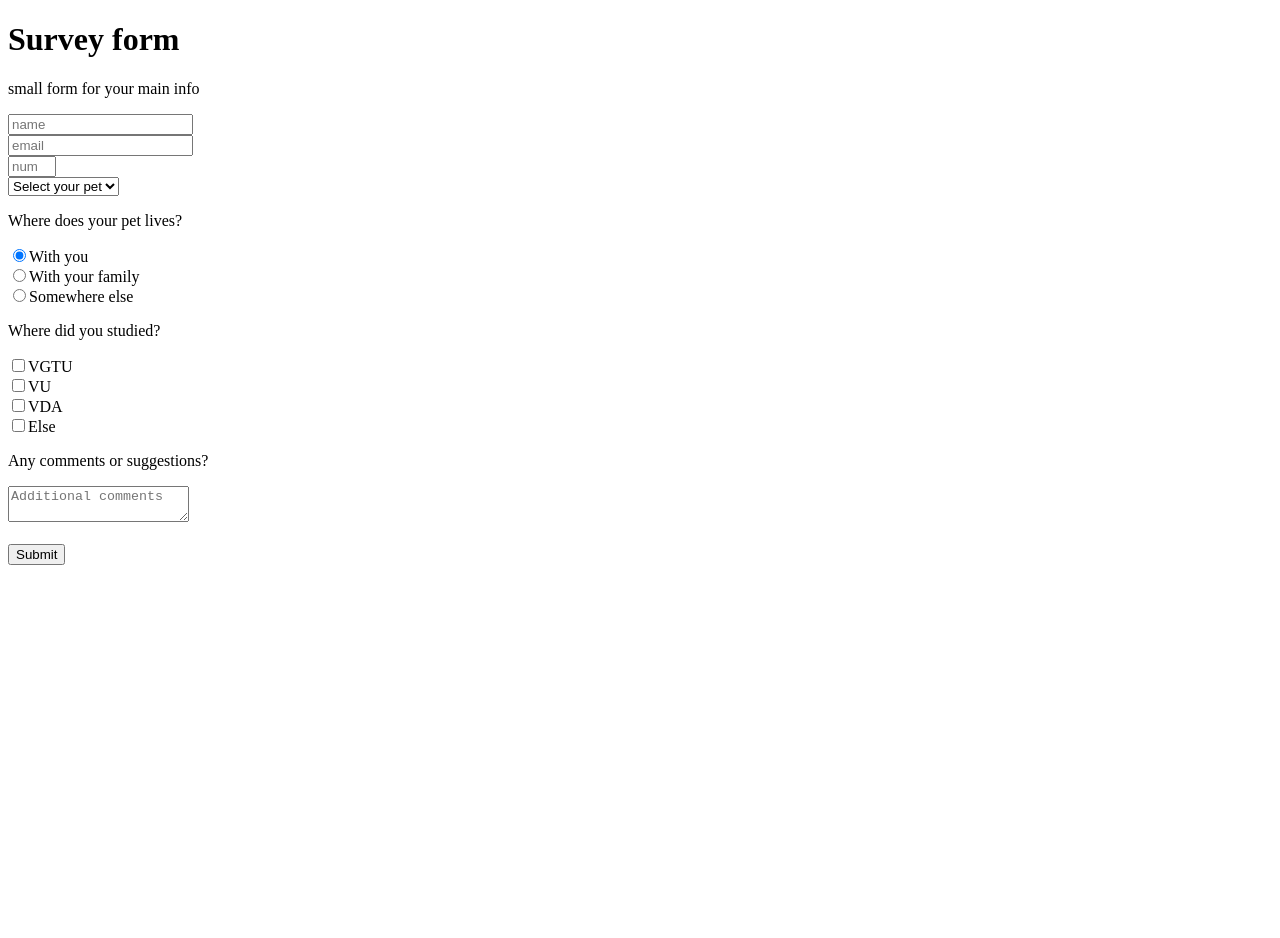
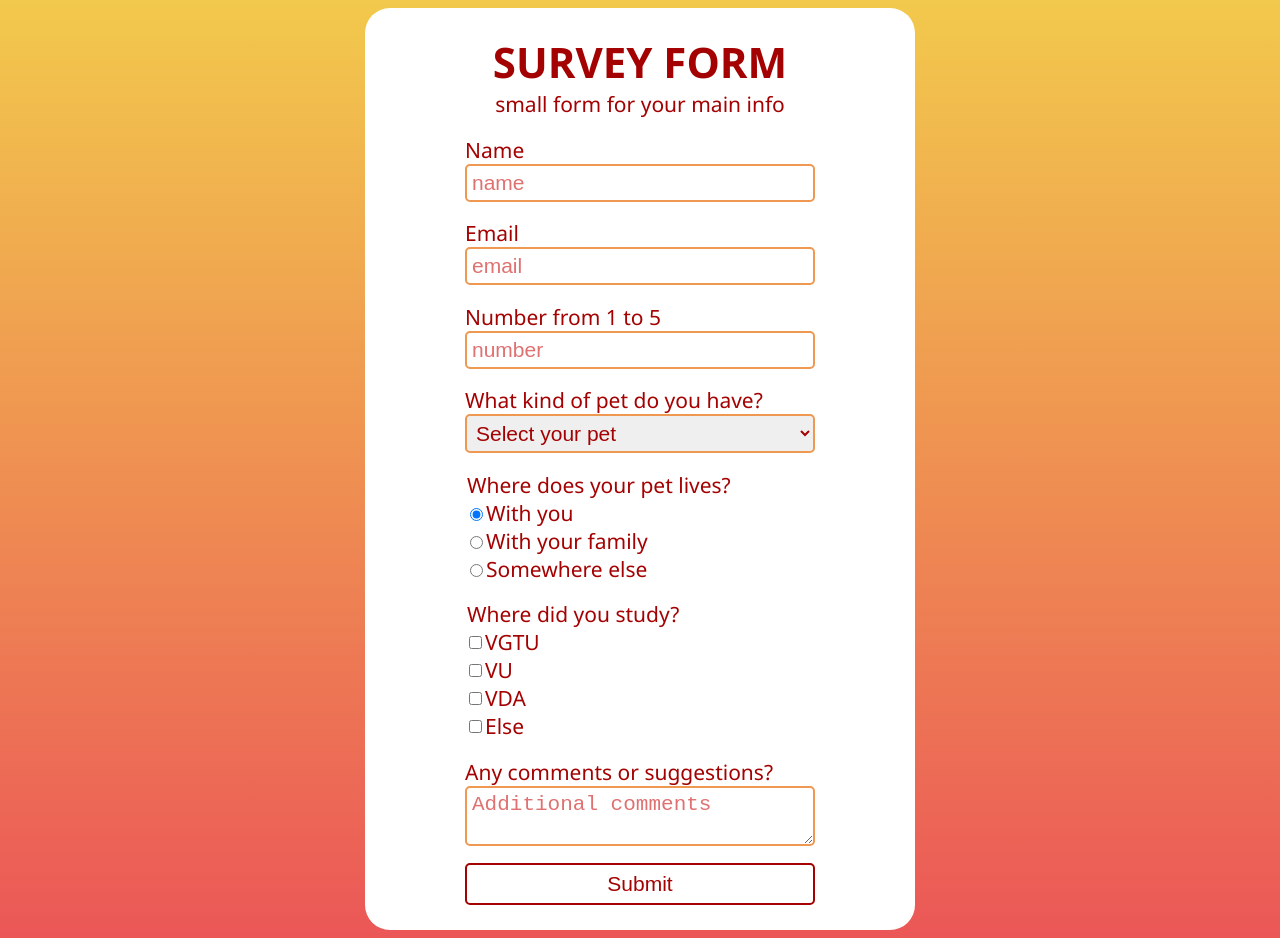
Before and after one commit to voidbeary/survey-form, a website: page index.html in a window 1280 px wide. Before the commit the page ends 800 px from the top, so only its background shows below. Drawn offline with Linux system fonts and the light colour scheme.

Commit message:
2 files modified

```diff
--- a/index.html
+++ b/index.html
@@ -1,46 +1,148 @@
 <!DOCTYPE html>
 <html lang="en">
-
   <head>
     <meta charset="UTF-8" />
     <meta name="viewport" content="width=device-width, initial-scale=1.0" />
     <title>Survey form</title>
-	<script></script>
+    <link rel="stylesheet" href="style.css" />
   </head>
 
   <body>
     <script src="https://cdn.freecodecamp.org/testable-projects-fcc/v1/bundle.js"></script>
-	<main>
+    <main class="main">
+      <form id="survey-form">
         <h1 id="title">Survey form</h1>
-		<p id="description">small form for your main info</p>
-		<form id="survey-form">
-			<label id="name-label"><input id="name" placeholder="name" required><br>
-      <label id="email-label"><input id="email" type="email" placeholder="email" required><br>
-      <label id="number-label"><input id="number" type="number" min="1" max="5" placeholder="number" required><br>
-      <select id="dropdown" required>
+        <p id="description" class="subTitle">small form for your main info</p>
+
+        <label id="name-label"
+          >Name
+          <input
+            class="abstractInput textInput"
+            id="name"
+            placeholder="name"
+            required
+          />
+        </label>
+
+        <label id="email-label"
+          >Email
+          <input
+            class="abstractInput textInput"
+            id="email"
+            type="email"
+            placeholder="email"
+            required
+          />
+        </label>
+
+        <label id="number-label"
+          >Number from 1 to 5
+          <input
+            class="abstractInput textInput"
+            id="number"
+            type="number"
+            min="1"
+            max="5"
+            placeholder="number"
+            required
+          />
+        </label>
+
+        <label for="dropdown" id="dropdown-label"
+          >What kind of pet do you have?</label
+        >
+
+        <select class="abstractInput" id="dropdown" required>
           <option disabled="" selected="" value="">Select your pet</option>
           <option value="student">Cat</option>
           <option value="student">Dog</option>
           <option value="student">Ferret</option>
         </select>
-         <p>Where does your pet lives?</p>
-            <input  value="with you" name="pet" type="radio" class="input-radio" checked="">With you<br>
-            <input  value="with family" name="pet" type="radio" class="input-radio" >With your family<br>
-            <input  value="else" name="pet" type="radio" class="input-radio" >Somewhere else
-            <br>
-            <p>Where did you studied?</p>
-            <input value="vgtu" type="checkbox" class="input-checkbox">VGTU<br>
-            <input value="vu" type="checkbox" class="input-checkbox">VU<br>
-            <input value="vda" type="checkbox" class="input-checkbox">VDA<br>
-            <input value="else" type="checkbox" class="input-checkbox">Else<br>
 
-            <p>Any comments or suggestions?</p>
-            <textarea placeholder="Additional comments"></textarea><br>
-            <br><button id="submit">Submit</button>
+        <fieldset>
+          <legend>Where does your pet lives?</legend>
+          <div class="row">
+            <input
+              id="radio-you"
+              value="with you"
+              name="pet"
+              type="radio"
+              class="input-radio"
+              checked=""
+            />
+            <label for="radio-you">With you</label>
+          </div>
+          <div class="row">
+            <input
+              id="radio-family"
+              value="with family"
+              name="pet"
+              type="radio"
+              class="input-radio"
+            />
+            <label for="radio-family">With your family</label>
+          </div>
+          <div class="row">
+            <input
+              id="radio-else"
+              value="else"
+              name="pet"
+              type="radio"
+              class="input-radio"
+            />
+            <label for="radio-else">Somewhere else</label>
+          </div>
+        </fieldset>
 
+        <fieldset>
+          <legend>Where did you study?</legend>
+          <div class="row">
+            <input
+              id="check-vgtu"
+              value="vgtu"
+              type="checkbox"
+              class="input-checkbox"
+            />
+            <label for="check-vgtu">VGTU</label>
+          </div>
+          <div class="row">
+            <input
+              id="check-vu"
+              value="vu"
+              type="checkbox"
+              class="input-checkbox"
+            />
+            <label for="check-vu">VU</label>
+          </div>
+          <div class="row">
+            <input
+              id="check-vda"
+              value="vda"
+              type="checkbox"
+              class="input-checkbox"
+            />
+            <label for="check-vda">VDA</label>
+          </div>
+          <div class="row">
+            <input
+              id="check-else"
+              value="else"
+              type="checkbox"
+              class="input-checkbox"
+            />
+            <label for="check-else">Else</label>
+          </div>
+        </fieldset>
+
+        <label for="comments-input">Any comments or suggestions?</label>
+        <textarea
+          id="comments-input"
+          class="abstractInput textInput"
+          placeholder="Additional comments"
+        ></textarea>
+
+        <button class="button" id="submit">Submit</button>
       </form>
     </main>
-
   </body>
-
 </html>
--- a/style.css
+++ b/style.css
@@ -1,3 +1,120 @@
-h1, h2 {
-  font-family: Lato;
+:root {
+  --main-color: #a40202;
+  --surface-color: white;
+  --light-main-color: #ef9851;
+  --placeholder-color: #df7171;
 }
+
+html {
+  display: flex;
+  min-height: 100%;
+}
+
+body {
+  background-image: linear-gradient(180deg, #f2c94c 0%, #eb5757 100%);
+  font-family: "Segoe UI", Roboto;
+  font-size: 21px;
+  flex: 1;
+  display: flex;
+  justify-content: center;
+  align-items: center;
+  flex-direction: column;
+}
+
+h1 {
+  text-transform: uppercase;
+  text-align: center;
+  margin: 0;
+}
+
+input,
+textarea,
+select {
+  color: var(--main-color);
+  border: 2px solid;
+  font-size: 21px;
+  border-radius: 5px;
+  outline: none;
+  padding: 5px;
+}
+
+input:focus,
+textarea:focus,
+select :focus {
+  border-color: var(--main-color);
+}
+
+input[type="number"] {
+  -moz-appearance: textfield;
+}
+
+input::-webkit-outer-spin-button,
+input::-webkit-inner-spin-button {
+  -webkit-appearance: none;
+  margin: 0;
+}
+
+::placeholder {
+  color: var(--placeholder-color);
+}
+
+::-moz-placeholder {
+  opacity: 1;
+}
+
+fieldset {
+  border: none;
+  margin: 0 0 5% 0;
+  padding: 0;
+}
+
+form {
+  display: flex;
+  flex-direction: column;
+  width: 70%;
+}
+
+.main {
+  background-color: var(--surface-color);
+  color: var(--main-color);
+  border-radius: 25px;
+  display: flex;
+  justify-content: center;
+  width: 70%;
+  padding: min(25px, 2%);
+  max-width: 500px;
+}
+
+.button {
+  color: var(--main-color);
+  background-color: var(--surface-color);
+  border: 2px solid var(--main-color);
+  font-size: 21px;
+  border-radius: 5px;
+  padding: 2% 0;
+}
+
+.button:hover {
+  background: var(--main-color);
+  color: var(--surface-color);
+}
+
+.row {
+  display: flex;
+  align-items: center;
+}
+
+.abstractInput {
+  border-color: var(--light-main-color);
+  margin: 0 0 5% 0;
+}
+
+.subTitle {
+  margin: 0 0 5% 0;
+  text-align: center;
+}
+
+.textInput {
+  width: 100%;
+  box-sizing: border-box;
+}
```
Lines whose indentation alone changed are shown as unchanged.
